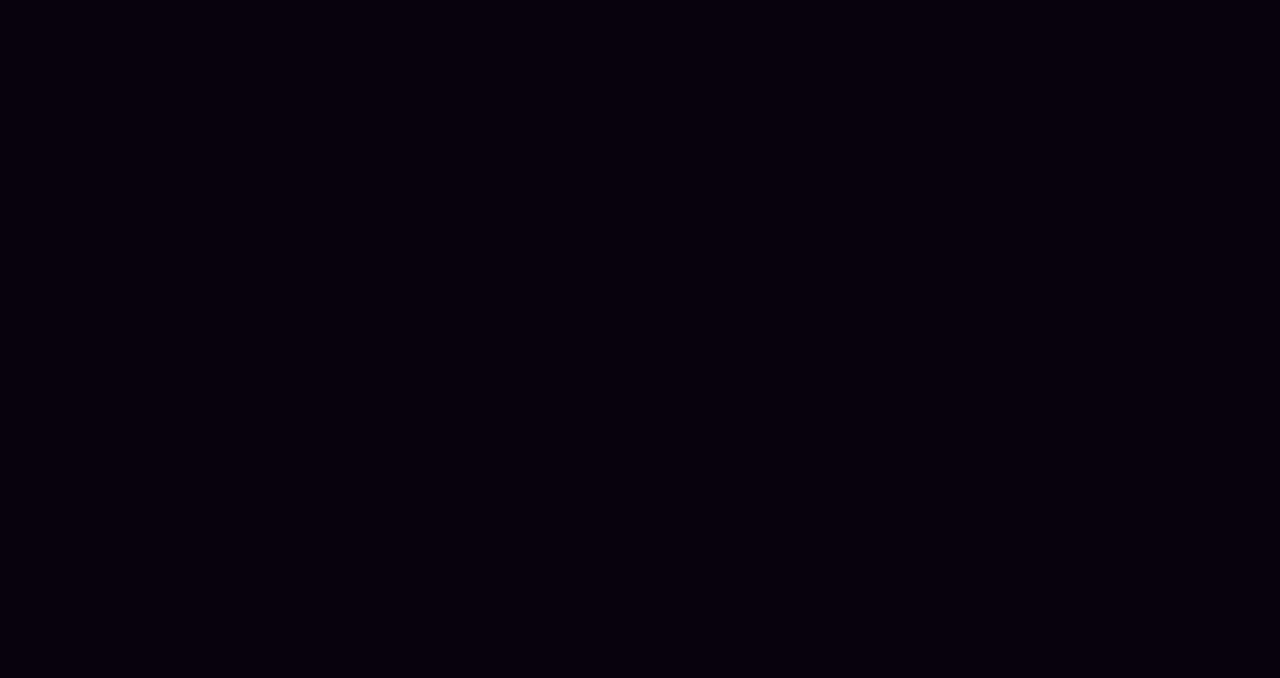
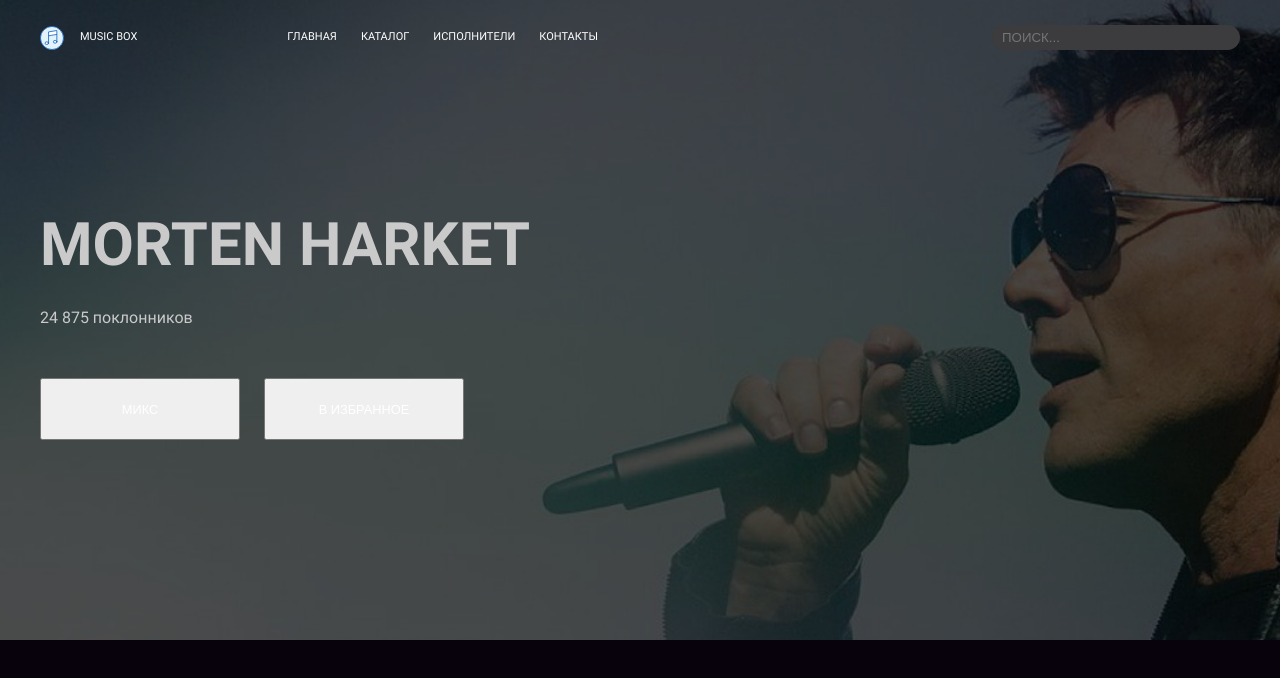
Before and after one commit to hakon22/layout-designer-project-56, a website: page src/artist.html in a window 1280 px wide. Drawn offline with Linux system fonts and the light colour scheme.

Commit message:
create artist page

```diff
--- a/src/artist.html
+++ b/src/artist.html
@@ -8,6 +8,33 @@
     <link rel="stylesheet" href="css/style.css">
 </head>
 <body>
-
+    <header class="bg-image-2">
+        <section class="flex-center">
+            <div class="container mtb-200 flex-column-left" id="page-description">
+                <div class="flex-row-center head">
+                    <span class="flex-row-center logo">
+                        <img class="logo-img" src="./images/logo.svg" alt="Музыкальная нота">
+                        <a href="#">Music Box</a>
+                    </span>
+                    <span class="menu grid-4">
+                        <a href="#page-description">Главная</a>
+                        <a href="#">Каталог</a>
+                        <a href="./artist.html">Исполнители</a>
+                        <a href="#">Контакты</a>
+                    </span>
+                    <form class="form-search">
+                        <label for="search"></label>
+                        <input class="search" name="search" type="search" placeholder="Поиск...">
+                    </form>
+                </div>
+                <h1>Morten Harket</h1>
+                <p class="mt-16">24 875 поклонников</p>
+                <div class="grid-2 mt-48">
+                    <button class="btn" type="button">Микс</button>
+                    <button class="btn" type="button">В избранное</button>
+                </div>
+            </div>
+        </section>
+    </header>
 </body>
 </html>
--- a/src/scss/general.scss
+++ b/src/scss/general.scss
@@ -54,6 +54,12 @@ h3 {
   background-size: cover;
 }
 
+.bg-image-2 {
+  background-image: url("../images/Morten\ Harket.png");
+  background-position: center;
+  background-size: cover;
+}
+
 .bg-free {
   @include bg-image(1);
 }
@@ -72,6 +78,7 @@ h3 {
 
 .grid-6 {
   width: 100%;
+
   @include grid(6, 47, 1fr);
   row-gap: 47px;
 }
@@ -103,13 +110,20 @@ h3 {
 
 .flex-row-center {
   display: flex;
-  flex-direction: row;
   justify-content: center;
   align-items: center;
-  flex-wrap: wrap;
+  flex-flow: row wrap;
+
   &.reverse {
     flex-direction: row-reverse;
   }
+}
+
+.flex-column-left {
+  display: flex;
+  flex-direction: column;
+  justify-content: center;
+  align-items: start;
 }
 
 .flex-left-top {
@@ -137,6 +151,10 @@ h3 {
   margin-top: 30px;
 }
 
+.mt-16 {
+  margin-top: 16px;
+}
+
 .mb-100 {
   margin-bottom: 100px;
 }
@@ -145,9 +163,33 @@ h3 {
   column-gap: 1.5rem;
 }
 
+.flex-50 {
+  flex: 1 1 575px;
+}
+
+.flex-50-pr {
+  flex: 1 1 50%;
+
+  .btn {
+    display: block;
+    width: 131px;
+    border-radius: 32px;
+    padding: 16px 40px;
+    font-size: 12.8px;
+    text-transform: none;
+    background-color: var(--terracotta);
+    margin-top: 16px;
+
+    &.btn:hover {
+      background-color: var(--light-terracotta);
+    }
+  }
+}
+
 .form {
   max-width: 570px;
   margin-top: 17px;
+
   .banner-form {
     border: 2px solid var(--light);
     min-height: 50px;
@@ -160,6 +202,7 @@ h3 {
     background: transparent;
     color: var(--white);
   }
+
   .btn {
     padding: 20px 30px;
     border-radius: 5px;
@@ -167,9 +210,10 @@ h3 {
     height: 57px;
     background: var(--green);
     border: 0;
-    font-family: Arial;
+    font-family: Arial, sans-serif;
     color: var(--white);
   }
+
   .btn:hover {
     background: var(--dark-green);
   }
@@ -185,27 +229,6 @@ h3 {
 
 .news {
   @include news;
-}
-
-.flex-50 {
-  flex: 1 1 575px;
-}
-
-.flex-50-pr {
-  flex: 1 1 50%;
-  .btn {
-    display: block;
-    width: 131px;
-    border-radius: 32px;
-    padding: 16px 40px;
-    font-size: 12.8px;
-    text-transform: none;
-    background-color: var(--terracotta);
-    margin-top: 16px;
-    &.btn:hover {
-      background-color: var(--light-terracotta);
-    }
-  }
 }
 
 .gap-row-65 {
@@ -238,6 +261,19 @@ h3 {
   @include grid(5, 16);
 }
 
+.grid-2 {
+  @include grid(2, 0);
+  column-gap: 1.5rem;
+}
+
+.grid-2 .btn {
+  width: 200px;
+  height: 62px;
+  padding: 20px 30px;
+  font-size: 12.8px;
+  text-transform: uppercase;
+}
+
 .border-top {
   border-top: 1px solid var(--light);
 }
--- a/src/scss/media-770.scss
+++ b/src/scss/media-770.scss
@@ -1,4 +1,4 @@
-@media (max-width: 770px) {
+@media (width <= 770px) {
   h1 {
     @include h1(mobile);
   }
@@ -31,12 +31,21 @@
     display: flex;
     flex-direction: column;
     row-gap: 26px;
+
     .pricing-item {
       @include pricing-item(mobile);
+
       &:hover {
         transform: none;
       }
     }
+  }
+
+  .grid-2 {
+    @include grid(1, 0);
+
+    grid-template-rows: repeat(2, max-content);
+    row-gap: 1.5rem;
   }
 
   .pt-100 {
@@ -45,9 +54,11 @@
 
   .flex-row-center.flex-left-top {
     flex-direction: column-reverse;
+
     .img-app {
       @include img-app(mobile);
     }
+
     .img-align-mobile {
       width: 100%;
       text-align: center;
--- a/src/scss/variables.scss
+++ b/src/scss/variables.scss
@@ -94,21 +94,25 @@
     display: flex;
     flex-direction: column;
     align-items: start;
+
     .logo {
       display: flex;
       align-items: center;
       font-weight: bold;
     }
+
     .menu {
       display: flex;
       flex-direction: column;
       align-items: start;
-      margin: 17px 0 18px 0;
+      margin: 17px 0 18px;
       font-weight: bold;
     }
+
     .form-search {
       margin: 0;
       width: calc(100% - 20px);
+
       .search {
         width: 100%;
       }
@@ -118,21 +122,26 @@
     width: 1200px;
     top: 25px;
     font-size: 11px;
+
     .logo {
       margin-right: 60px;
+
       .logo-img {
         width: 24px;
         height: 24px;
         margin-right: 16px;
       }
     }
+
     .menu {
       margin-left: 90px;
     }
+
     .form-search {
       margin-left: auto;
+
       .search {
-        font-family: Arial;
+        font-family: Arial, sans-serif;
         color: var(--primary-dark);
         width: 248px;
         height: 25px;
@@ -150,46 +159,54 @@
 @mixin pricing-item($device: desktop) {
   @if $device != desktop {
     padding-top: 16px;
+
     h3 {
     font-weight: bold;
     font-size: 16px;
     line-height: 1.5;
     }
   } @else {
-    padding: 1.5rem 1.5rem 0 1.5rem;
+    padding: 1.5rem 1.5rem 0;
     border-radius: 1rem;
     height: 615px;
     color: var(--white);
     transition: 0.5s;
+
     h3 {
       margin-bottom: 200px;
     }
+
     .pricing-value {
       display: inline-block;
       margin-bottom: 40px;
       font-size: 64px;
       line-height: 1;
       text-transform: uppercase;
+
       .currency {
         font-size: 32px;
         line-height: 1.5;
         vertical-align: top;
       }
     }
+
     .btn {
       width: 100%;
       height: 66px;
       border: 1px solid var(--white);
       border-radius: 5px;
+
       &.btn:hover {
-      background: rgba(136, 116, 116, 0.5);
+        background: rgba(136 116 116 / 50%);
+      }
     }
-    }
+
     .pricing-footer {
       font-size: 12.8px;
       line-height: 1.5;
       margin: 64px 0;
     }
+
     &:hover {
       transform: scale(1.1);
     }
@@ -202,6 +219,7 @@
       .img-news {
         width: 100%;
       }
+
       h3 {
         font-size: 16px;
         margin-bottom: 16px;
@@ -212,6 +230,7 @@
     column-gap: 50px;
     align-items: flex-start;
     text-align: start;
+
     .news-body {
       h3 {
         text-transform: capitalize;
@@ -221,19 +240,23 @@
         margin-bottom: 30px;
         color: var(--white);
       }
+
       p {
         margin-bottom: 25px;
       }
+
       .news-author {
         font-size: 12px;
         line-height: 1.6;
         justify-content: start;
         column-gap: 16px;
+
         .font-orange-upper {
           color: var(--orange);
           text-transform: uppercase;
         }
       }
+
       .btn {
         display: block;
         font-size: 12px;
@@ -244,8 +267,9 @@
         border-radius: 5px;
         margin-top: 50px;
         padding: 16px 30px;
+
         &.btn:hover {
-          background: rgba(136, 116, 116, 0.5);
+          background: rgba(136 116 116 / 50%);
         }
       }
     }
@@ -263,6 +287,7 @@
 @mixin footer($device: desktop) {
   @if $device != desktop {
     padding: 3rem 20px;
+
     .grid-footer {
       @include grid(1, 0);
       row-gap: 30px;
@@ -270,28 +295,35 @@
   } @else {
     text-align: left;
     padding: 3rem 0;
+
     h2 {
       font-size: 18px;
       line-height: 27px;
       margin-bottom: 15px;
     }
+
     a {
       display: block;
       text-transform: none;
     }
+
     .grid-4 {
       grid-template-rows: repeat(2, max-content);
+
       a {
         display: grid;
         align-items: center;
       }
+
       h2 {
         grid-column: span 4;
         margin-bottom: 20px;
       }
     }
+
     .grid-footer {
       width: 100%;
+
       @include grid(4, 40, 1fr);
     }
   }
@@ -302,6 +334,7 @@
     padding: 2rem 20px;
   } @else {
     padding: 2rem 0;
+
     a {
       text-transform: none;
     }
```
Also changed, not shown: src/css/style.css, 2 other files.
